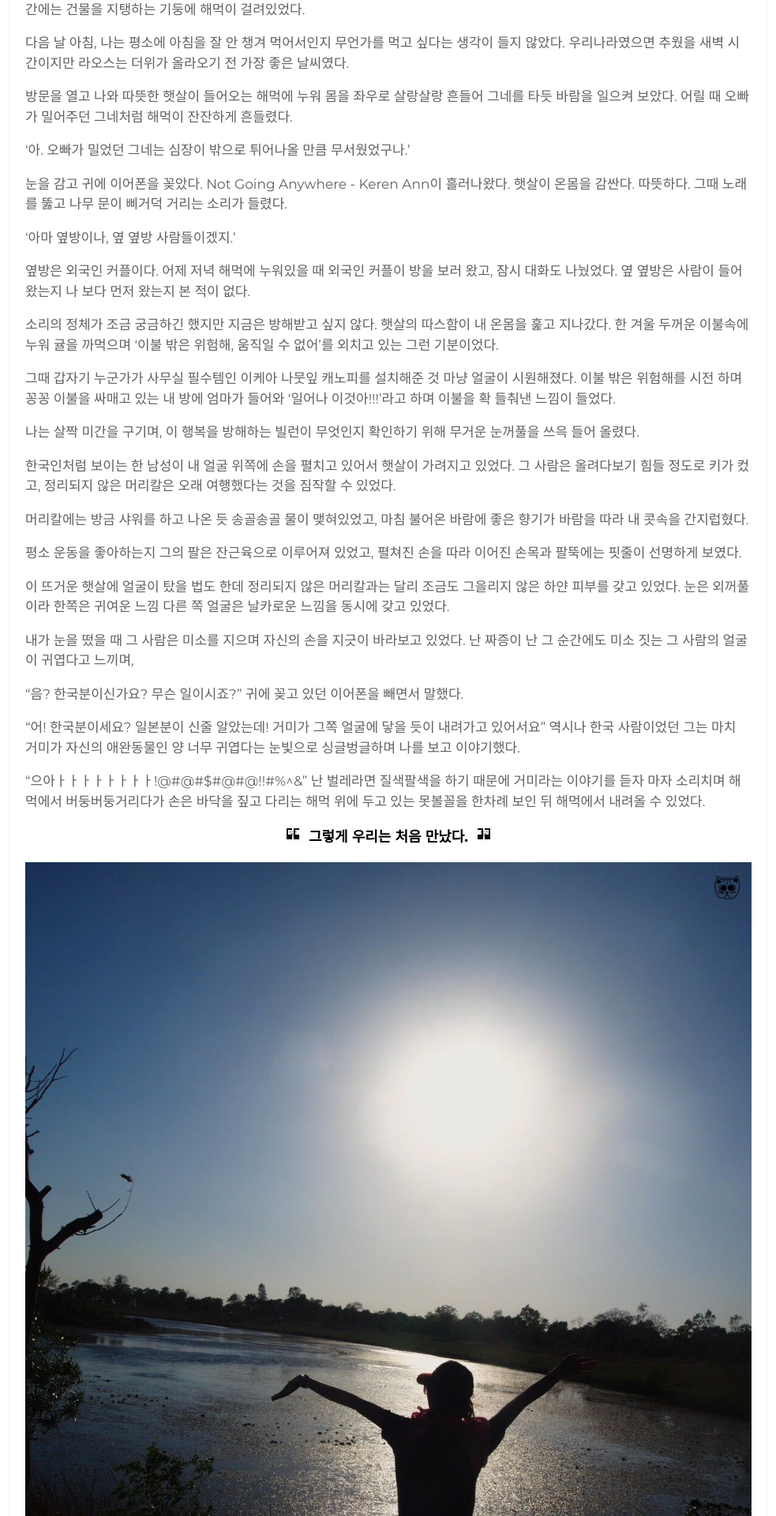
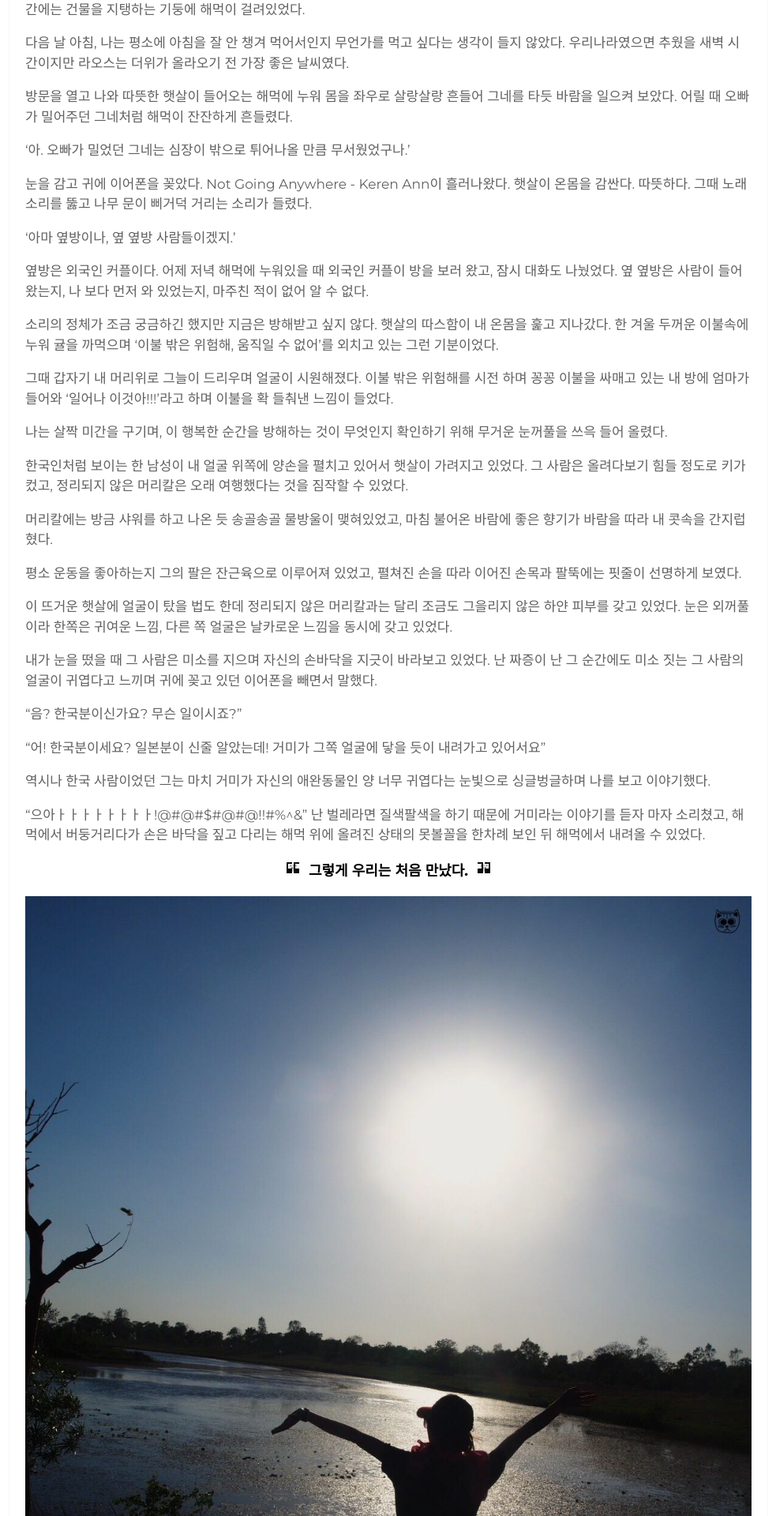
Before and after one commit to HAEZZA/HAEZZA.github.io, a Jekyll site: the page built from _posts/2019-08-26-How-I-First-Met-Him.markdown, in a window 1280 px wide. Shown: the part 804-2724 px from the top of the page at 79% size, without its empty margins (148-1131 px from the left). Built offline with Jekyll 4.4.1, drawn with Linux system fonts in a browser that asks for light colours; some web fonts are replaced; comment, search, counter and statistics services are not loaded; some of the changed text lies outside the part shown.

Commit message:
post 수정

```diff
--- a/_posts/2019-08-26-How-I-First-Met-Him.markdown
+++ b/_posts/2019-08-26-How-I-First-Met-Him.markdown
@@ -26,43 +26,46 @@ author: dubuholic # Add name author (optional)
 '아. 오빠가 밀었던 그네는 심장이 밖으로 튀어나올 만큼 무서웠었구나.'
 
 눈을 감고 귀에 이어폰을 꽂았다. Not Going Anywhere - Keren Ann이 흘러나왔다. 햇살이 온몸을 감싼다. 따뜻하다.
-그때 노래를 뚫고 나무 문이 삐거덕 거리는 소리가 들렸다.
+그때 노래 소리를 뚫고 나무 문이 삐거덕 거리는 소리가 들렸다.
 
 '아마 옆방이나, 옆 옆방 사람들이겠지.'
 
-옆방은 외국인 커플이다. 어제 저녁 해먹에 누워있을 때 외국인 커플이 방을 보러 왔고, 잠시 대화도 나눴었다. 옆 옆방은 사람이 들어왔는지 나 보다 먼저 왔는지 본 적이 없다.
+옆방은 외국인 커플이다. 어제 저녁 해먹에 누워있을 때 외국인 커플이 방을 보러 왔고, 잠시 대화도 나눴었다.
+옆 옆방은 사람이 들어왔는지, 나 보다 먼저 와 있었는지, 마주친 적이 없어 알 수 없다.
 
 소리의 정체가 조금 궁금하긴 했지만 지금은 방해받고 싶지 않다. 햇살의 따스함이 내 온몸을 훑고 지나갔다.
 한 겨울 두꺼운 이불속에 누워 귤을 까먹으며 '이불 밖은 위험해, 움직일 수 없어'를 외치고 있는 그런 기분이었다.
 
-그때 갑자기 누군가가 사무실 필수템인 이케아 나뭇잎 캐노피를 설치해준 것 마냥 얼굴이 시원해졌다.
+그때 갑자기 내 머리위로 그늘이 드리우며 얼굴이 시원해졌다.
 이불 밖은 위험해를 시전 하며 꽁꽁 이불을 싸매고 있는 내 방에 엄마가 들어와 '일어나 이것아!!!'라고 하며 이불을 확 들춰낸 느낌이 들었다.
 
-나는 살짝 미간을 구기며, 이 행복을 방해하는 빌런이 무엇인지 확인하기 위해 무거운 눈꺼풀을 쓰윽 들어 올렸다.
+나는 살짝 미간을 구기며, 이 행복한 순간을 방해하는 것이 무엇인지 확인하기 위해 무거운 눈꺼풀을 쓰윽 들어 올렸다.
 
-한국인처럼 보이는 한 남성이 내 얼굴 위쪽에 손을 펼치고 있어서 햇살이 가려지고 있었다.
+한국인처럼 보이는 한 남성이 내 얼굴 위쪽에 양손을 펼치고 있어서 햇살이 가려지고 있었다.
 그 사람은 올려다보기 힘들 정도로 키가 컸고, 정리되지 않은 머리칼은 오래 여행했다는 것을 짐작할 수 있었다.
 
-머리칼에는 방금 샤워를 하고 나온 듯 송골송골 물이 맺혀있었고, 마침 불어온 바람에 좋은 향기가 바람을 따라 내 콧속을 간지럽혔다.
+머리칼에는 방금 샤워를 하고 나온 듯 송골송골 물방울이 맺혀있었고, 마침 불어온 바람에 좋은 향기가 바람을 따라 내 콧속을 간지럽혔다.
 
 평소 운동을 좋아하는지 그의 팔은 잔근육으로 이루어져 있었고, 펼쳐진 손을 따라 이어진 손목과 팔뚝에는 핏줄이 선명하게 보였다.
 
 이 뜨거운 햇살에 얼굴이 탔을 법도 한데 정리되지 않은 머리칼과는 달리 조금도 그을리지 않은 하얀 피부를 갖고 있었다.
-눈은 외꺼풀이라 한쪽은 귀여운 느낌 다른 쪽 얼굴은 날카로운 느낌을 동시에 갖고 있었다.
+눈은 외꺼풀이라 한쪽은 귀여운 느낌, 다른 쪽 얼굴은 날카로운 느낌을 동시에 갖고 있었다.
 
-내가 눈을 떴을 때 그 사람은 미소를 지으며 자신의 손을 지긋이 바라보고 있었다. 난 짜증이 난 그 순간에도 미소 짓는 그 사람의 얼굴이 귀엽다고 느끼며,
+내가 눈을 떴을 때 그 사람은 미소를 지으며 자신의 손바닥을 지긋이 바라보고 있었다. 난 짜증이 난 그 순간에도 미소 짓는 그 사람의 얼굴이 귀엽다고 느끼며
+귀에 꽂고 있던 이어폰을 빼면서 말했다.
 
-"음? 한국분이신가요? 무슨 일이시죠?" 귀에 꽂고 있던 이어폰을 빼면서 말했다.
+"음? 한국분이신가요? 무슨 일이시죠?"
 
 "어! 한국분이세요? 일본분이 신줄 알았는데! 거미가 그쪽 얼굴에 닿을 듯이 내려가고 있어서요"
+
 역시나 한국 사람이었던 그는 마치 거미가 자신의 애완동물인 양 너무 귀엽다는 눈빛으로 싱글벙글하며 나를 보고 이야기했다.
 
 "으아ㅏㅏㅏㅏㅏㅏㅏㅏ!@#@#$#@#@!!#%^&" 난 벌레라면 질색팔색을 하기 때문에
-거미라는 이야기를 듣자 마자 소리치며 해먹에서 버둥버둥거리다가 손은 바닥을 짚고 다리는 해먹 위에 두고 있는 못볼꼴을 한차례 보인 뒤 해먹에서 내려올 수 있었다.
+거미라는 이야기를 듣자 마자 소리쳤고, 해먹에서 버둥거리다가 손은 바닥을 짚고 다리는 해먹 위에 올려진 상태의 못볼꼴을 한차례 보인 뒤 해먹에서 내려올 수 있었다.
 
 <p class="page-quote">그렇게 우리는 처음 만났다.</p>
 
 <div class="page-last-image">
         <img src="/assets/img/2019-08-26-Lumbini.jpg" style="width: 100%; height: auto;">
-        <p>룸비니 보리수 나무 보고 돌아가는 길</p>
+        <p>룸비니 보리수 나무를 보고 숙소로 돌아가는 길</p>
 </div>
```
